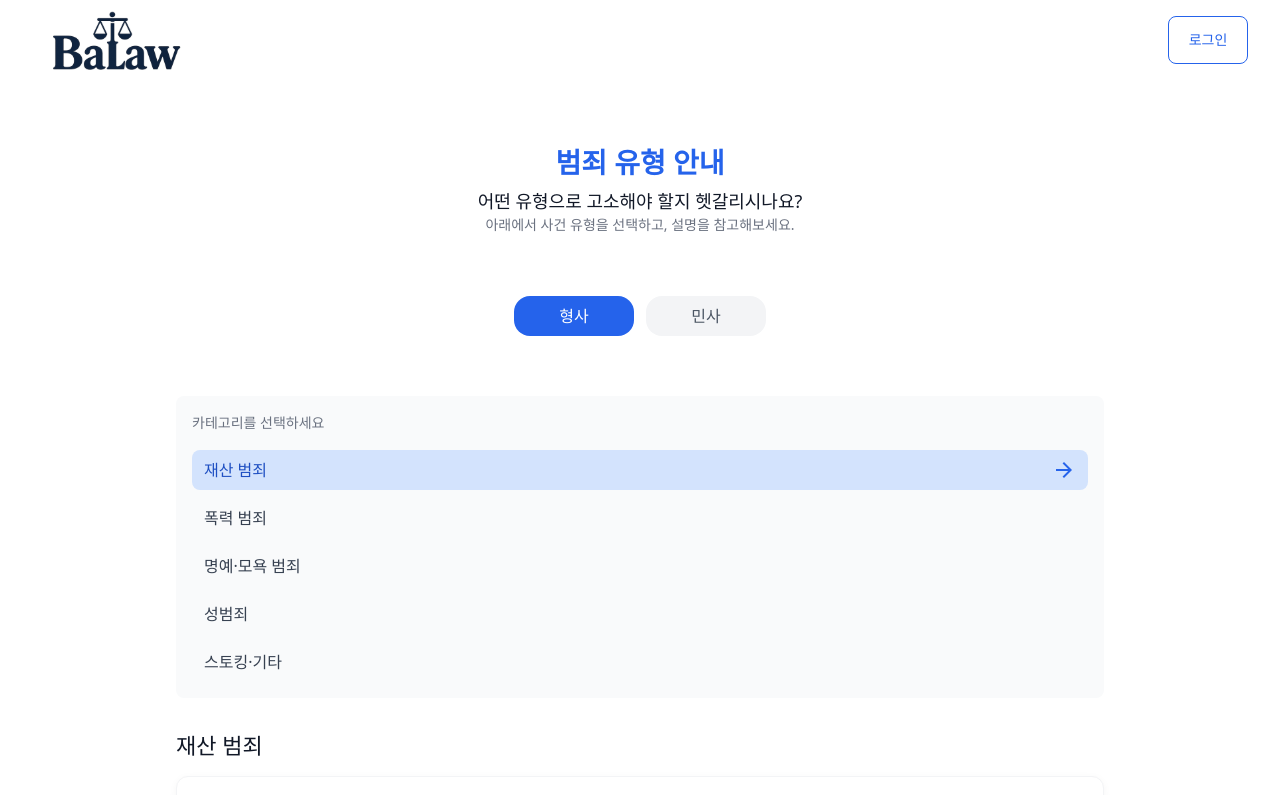
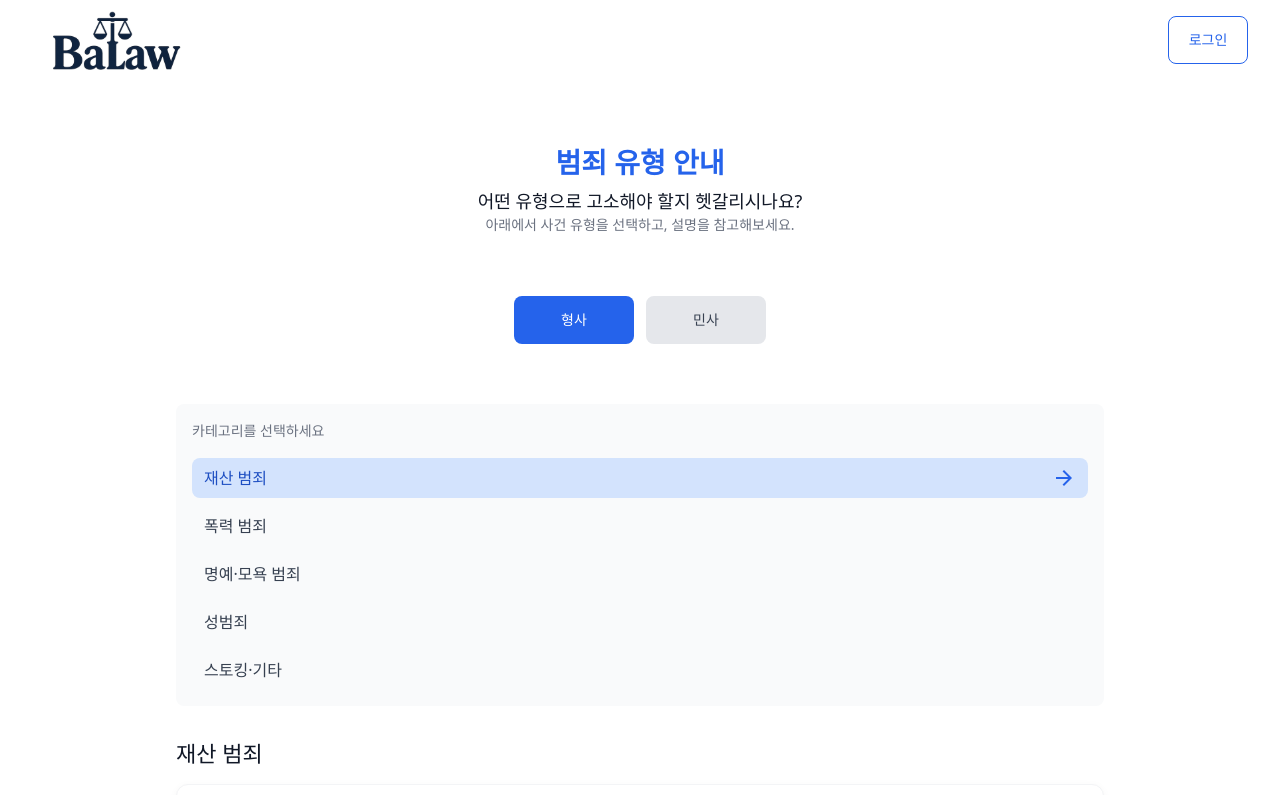
Before and after one commit to capston-design-baro/Baro-Front, a React (Vite) app: page /precedent in a window 1280 px wide. Shown: the top 795 px of the page. Built offline with nearby package versions, Linux system fonts and the light colour scheme; no server answers; a web font is replaced by a local one.

Commit message:
[Refactor] 버튼 컴포넌트 적용

```diff
--- a/src/sections/CrimeTypeSection.tsx
+++ b/src/sections/CrimeTypeSection.tsx
@@ -1,4 +1,5 @@
 import IntroHeader from '@/components/IntroHeader';
+import Button from '@/components/common/Button';
 import type { CrimeCategory, CrimeDomain } from '@/constants/crimeTypes';
 import { CRIME_TYPES } from '@/constants/crimeTypes';
 import React, { useEffect, useMemo, useState } from 'react';
@@ -46,19 +47,15 @@ const CrimeTypeSection: React.FC = () => {
           {CRIME_TYPES.map((domain) => {
             const isActive = domain.id === domainId;
             return (
-              <button
+              <Button
                 key={domain.id}
-                type="button"
+                variant={isActive ? 'primary' : 'secondary'}
+                size="md"
                 onClick={() => setDomainId(domain.id)}
-                className={[
-                  'text-body-3 rounded-400 flex min-w-[120px] items-center justify-center px-4 py-2 transition-colors',
-                  isActive
-                    ? 'bg-primary-400 text-neutral-0'
-                    : 'bg-neutral-100 text-neutral-600 hover:bg-neutral-200',
-                ].join(' ')}
+                className="min-w-[120px]"
               >
                 {domain.name}
-              </button>
+              </Button>
             );
           })}
         </div>
```
